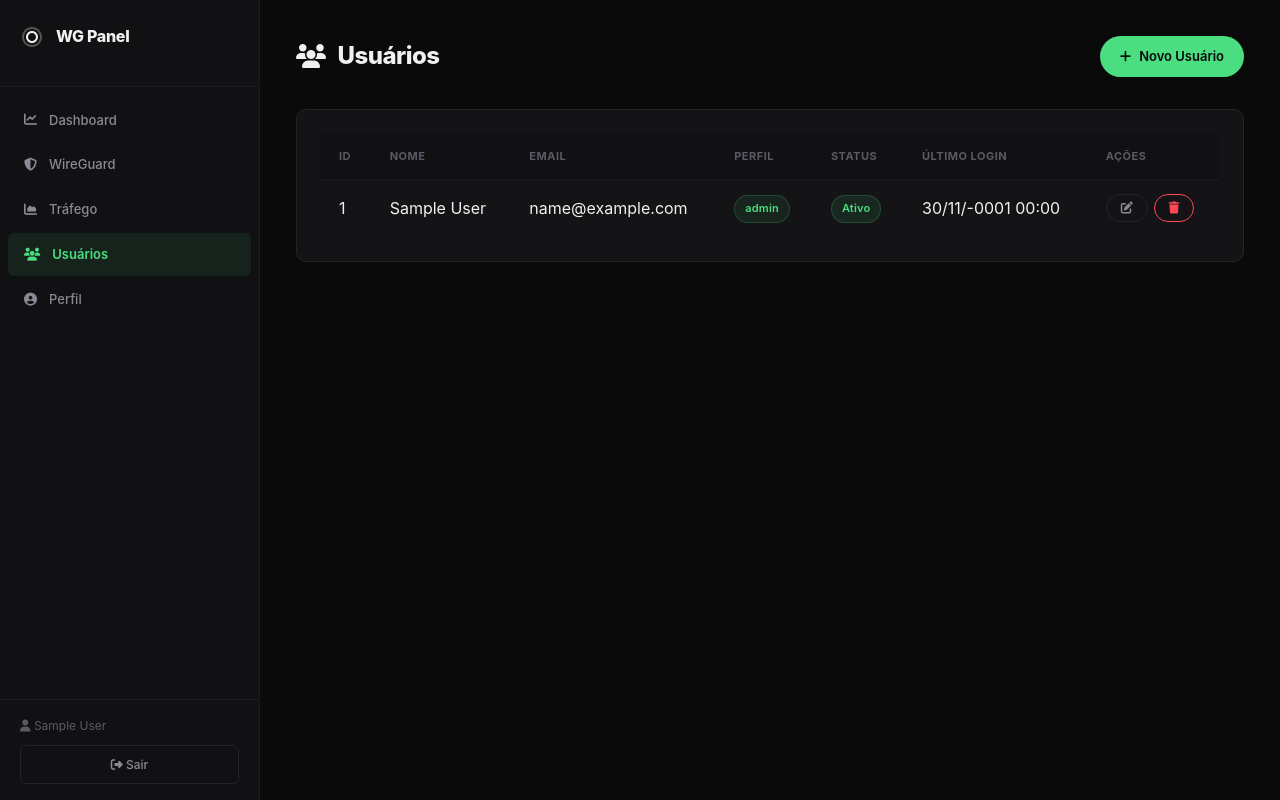
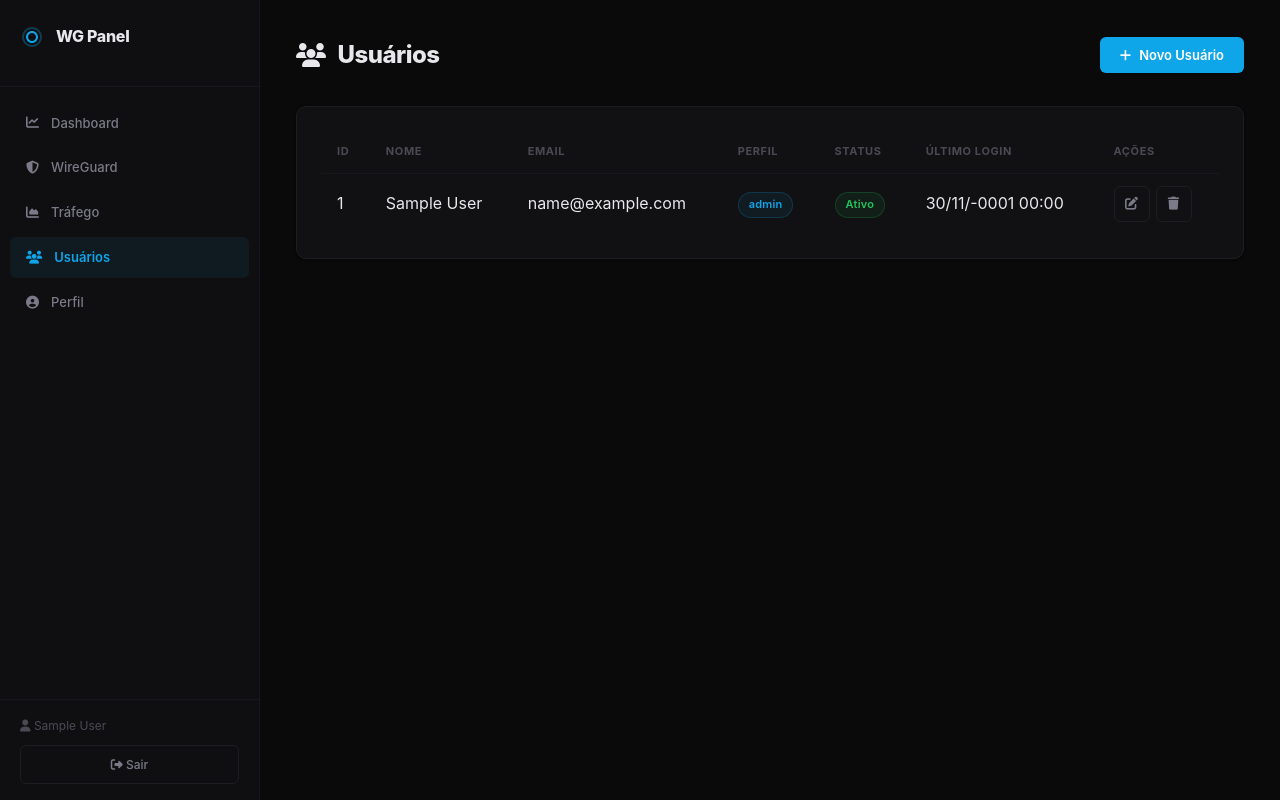
Before and after one commit to delanora/wgpanel, a PHP site: page /users?error=self_delete in a window 1280 px wide. Run offline with PHP 8.4, Linux system fonts and the light colour scheme; the visitor is signed in with stand-in values (Sample User, id 1); some libraries are stand-ins or nearby versions.

Commit message:
style: refinamento visual completo com accent azul petróleo
- Accent alterado de #4ade80 para #0ea5e9 (azul petróleo)
- Variante secundária #38bdf8 para hover e estados de foco
- Cores de status separadas do accent:
  - Verde #22c55e para sucesso/ativo/conectado
  - Vermelho #ef4444 para erro/parado
- Botões de ação padronizados: todos btn-ghost com 36px
- Cards com fundo #111113 e sombra sutil
- Sidebar: item ativo com accent-bg sutil + texto accent
- Tabelas: cabeçalhos uppercase, hover sutil, badges com cores de status
- Gráficos com cores do tema azul
- Tipografia refinada: títulos 800 weight, labels 11px uppercase

🤖 Generated with Codebuff
Co-Authored-By: Codebuff <noreply@codebuff.com>

```diff
--- a/src/assets/css/style.css
+++ b/src/assets/css/style.css
@@ -1,65 +1,62 @@
 /* ============================================
-   WG Panel - Dark Theme
+   WG Panel - Dark Theme Refined
    ============================================ */
 
-/* Reset e Variáveis */
 :root {
     --bg-primary: #0a0a0b;
-    --bg-secondary: #111113;
-    --bg-card: #141416;
-    --bg-elevated: #1a1a1e;
-    --bg-hover: #1e1e22;
-    --border: #232328;
-    --border-subtle: #1c1c20;
+    --bg-secondary: #0f0f11;
+    --bg-card: #111113;
+    --bg-elevated: #161618;
+    --bg-hover: #1a1a1e;
+    --border: #1e1e22;
+    --border-subtle: #18181c;
 
-    --text-primary: #f0f0f2;
-    --text-secondary: #8a8a95;
-    --text-muted: #5a5a65;
+    --text-primary: #e8e8ec;
+    --text-secondary: #7a7a88;
+    --text-muted: #4a4a55;
 
-    --accent: #4ade80;
-    --accent-dim: #22c55e;
-    --accent-bg: rgba(74, 222, 128, 0.08);
-    --accent-border: rgba(74, 222, 128, 0.2);
+    --accent: #0ea5e9;
+    --accent-hover: #38bdf8;
+    --accent-bg: rgba(14, 165, 233, 0.07);
+    --accent-border: rgba(14, 165, 233, 0.2);
 
-    --success: #4ade80;
-    --danger: #ff4757;
-    --warning: #ffb340;
-    --info: #6ec6ff;
+    --success: #22c55e;
+    --success-bg: rgba(34, 197, 94, 0.08);
+    --success-border: rgba(34, 197, 94, 0.2);
+    --danger: #ef4444;
+    --danger-bg: rgba(239, 68, 68, 0.08);
+    --danger-border: rgba(239, 68, 68, 0.2);
+    --warning: #f59e0b;
+    --warning-bg: rgba(245, 158, 11, 0.08);
+    --warning-border: rgba(245, 158, 11, 0.2);
+    --info: #64748b;
 
     --sidebar-width: 260px;
     --radius: 10px;
     --radius-sm: 6px;
     --radius-pill: 50px;
-    --shadow: 0 1px 3px rgba(0,0,0,0.4);
-    --shadow-lg: 0 8px 24px rgba(0,0,0,0.5);
+    --shadow: 0 1px 3px rgba(0,0,0,0.3), 0 1px 2px rgba(0,0,0,0.2);
+    --shadow-lg: 0 8px 24px rgba(0,0,0,0.4);
 
     --font-sans: 'Inter', -apple-system, BlinkMacSystemFont, 'Segoe UI', Roboto, sans-serif;
     --font-mono: 'JetBrains Mono', 'Fira Code', 'Consolas', monospace;
 }
 
-* {
-    margin: 0;
-    padding: 0;
-    box-sizing: border-box;
-}
+* { margin: 0; padding: 0; box-sizing: border-box; }
 
 body {
     font-family: var(--font-sans);
-    background-color: var(--bg-primary);
+    background: var(--bg-primary);
     color: var(--text-primary);
     line-height: 1.6;
     -webkit-font-smoothing: antialiased;
 }
 
-a {
-    color: var(--accent);
-    text-decoration: none;
-    transition: color 0.2s;
-}
-a:hover { color: #6ee7a0; }
+a { color: var(--accent); text-decoration: none; transition: color 0.15s; }
+a:hover { color: var(--accent-hover); }
 
 /* ============================================
-   Login Page
+   Login
    ============================================ */
 .login-page {
     display: flex;
@@ -69,56 +66,42 @@ a:hover { color: #6ee7a0; }
     background: var(--bg-primary);
 }
 
-.login-container {
-    width: 100%;
-    max-width: 420px;
-    padding: 20px;
-}
+.login-container { width: 100%; max-width: 400px; padding: 20px; }
 
 .login-card {
     background: var(--bg-card);
     border: 1px solid var(--border);
     border-radius: var(--radius);
     padding: 48px 40px;
+    box-shadow: var(--shadow-lg);
 }
 
-.login-header {
-    text-align: center;
-    margin-bottom: 36px;
-}
+.login-header { text-align: center; margin-bottom: 36px; }
 
-.login-header i {
-    font-size: 44px;
+.login-header svg {
+    display: block;
+    margin: 0 auto 20px;
     color: var(--accent);
-    margin-bottom: 16px;
-    display: block;
 }
 
 .login-header h1 {
-    font-size: 22px;
+    font-size: 24px;
     font-weight: 800;
-    color: var(--text-primary);
+    letter-spacing: -0.5px;
     margin-bottom: 6px;
-    letter-spacing: -0.3px;
 }
 
-.login-header p {
-    color: var(--text-secondary);
-    font-size: 14px;
-}
+.login-header p { color: var(--text-secondary); font-size: 14px; }
 
 /* ============================================
    Sidebar
    ============================================ */
 .sidebar {
     position: fixed;
-    left: 0;
-    top: 0;
-    bottom: 0;
+    left: 0; top: 0; bottom: 0;
     width: var(--sidebar-width);
     background: var(--bg-secondary);
     border-right: 1px solid var(--border-subtle);
-    color: var(--text-primary);
     display: flex;
     flex-direction: column;
     z-index: 100;
@@ -138,28 +121,29 @@ a:hover { color: #6ee7a0; }
     letter-spacing: -0.3px;
 }
 
-.sidebar-header i {
-    color: var(--accent);
-}
+.sidebar-header svg { color: var(--accent); }
 
 .nav-menu {
     list-style: none;
-    padding: 12px 8px;
+    padding: 16px 10px;
     flex: 1;
     overflow-y: auto;
+}
+
+.nav-menu li {
+    margin-bottom: 4px;
 }
 
 .nav-menu li a {
     display: flex;
     align-items: center;
     gap: 12px;
-    padding: 11px 16px;
+    padding: 10px 16px;
     color: var(--text-secondary);
-    transition: all 0.15s;
     font-size: 13px;
     font-weight: 500;
     border-radius: var(--radius-sm);
-    margin-bottom: 2px;
+    transition: all 0.15s;
 }
 
 .nav-menu li a:hover {
@@ -243,24 +227,26 @@ main.full-page {
     border: 1px solid var(--border);
     border-radius: var(--radius);
     margin-bottom: 20px;
+    box-shadow: var(--shadow);
 }
 
 .card-header {
-    padding: 18px 24px;
+    padding: 16px 24px;
     border-bottom: 1px solid var(--border-subtle);
 }
 
 .card-header h2 {
-    font-size: 15px;
+    font-size: 14px;
     font-weight: 700;
     display: flex;
     align-items: center;
     gap: 8px;
+    text-transform: uppercase;
+    letter-spacing: 0.3px;
+    color: var(--text-secondary);
 }
 
-.card-body {
-    padding: 24px;
-}
+.card-body { padding: 24px; }
 
 /* ============================================
    Stats Grid
@@ -331,43 +317,35 @@ main.full-page {
 
 .table th,
 .table td {
-    padding: 14px 18px;
+    padding: 12px 16px;
     text-align: left;
     border-bottom: 1px solid var(--border-subtle);
+    vertical-align: middle;
 }
 
 .table th {
-    background: var(--bg-secondary);
+    background: transparent;
     font-weight: 700;
     font-size: 11px;
     text-transform: uppercase;
-    letter-spacing: 0.5px;
+    letter-spacing: 0.6px;
     color: var(--text-muted);
 }
 
-.table tbody tr {
-    transition: background 0.15s;
-}
-
-.table tbody tr:hover {
-    background: var(--bg-hover);
-}
-
-.table tbody tr:last-child td {
-    border-bottom: none;
-}
+.table tbody tr { transition: background 0.15s; }
+.table tbody tr:hover { background: var(--bg-hover); }
+.table tbody tr:last-child td { border-bottom: none; }
 
 .actions {
     display: flex;
     gap: 6px;
+    align-items: center;
 }
 
 /* ============================================
    Forms
    ============================================ */
-.form-group {
-    margin-bottom: 20px;
-}
+.form-group { margin-bottom: 20px; }
 
 .form-group label {
     display: block;
@@ -434,10 +411,11 @@ main.full-page {
 .btn {
     display: inline-flex;
     align-items: center;
+    justify-content: center;
     gap: 8px;
     padding: 10px 20px;
     border: none;
-    border-radius: var(--radius-pill);
+    border-radius: var(--radius-sm);
     font-size: 13px;
     font-weight: 600;
     font-family: var(--font-sans);
@@ -445,17 +423,18 @@ main.full-page {
     transition: all 0.15s;
     text-decoration: none;
     white-space: nowrap;
+    height: 36px;
+    line-height: 1;
 }
 
 .btn-primary {
     background: var(--accent);
-    color: #0a0a0b;
+    color: #fff;
 }
 
 .btn-primary:hover {
-    background: #6ee7a0;
-    color: #0a0a0b;
-    box-shadow: 0 0 16px rgba(74, 222, 128, 0.15);
+    background: var(--accent-hover);
+    color: #fff;
 }
 
 .btn-secondary {
@@ -465,36 +444,50 @@ main.full-page {
 }
 
 .btn-secondary:hover {
-    border-color: var(--text-secondary);
+    border-color: var(--text-muted);
     color: var(--text-primary);
-    background: var(--bg-hover);
 }
 
 .btn-danger {
     background: transparent;
-    border: 1px solid var(--danger);
+    border: 1px solid var(--danger-border);
     color: var(--danger);
 }
 
 .btn-danger:hover {
-    background: rgba(255, 71, 87, 0.1);
-    color: #ff6b7a;
+    background: var(--danger-bg);
+}
+
+.btn-ghost {
+    background: transparent;
+    border: 1px solid var(--border);
+    color: var(--text-secondary);
+    padding: 0;
+    width: 36px;
+    height: 36px;
+}
+
+.btn-ghost:hover {
+    border-color: var(--accent-border);
+    color: var(--accent);
+    background: var(--accent-bg);
+}
+
+.btn-ghost.btn-danger:hover {
+    border-color: var(--danger-border);
+    color: var(--danger);
+    background: var(--danger-bg);
 }
 
 .btn-sm {
-    padding: 7px 14px;
-    font-size: 12px;
+    padding: 0;
+    width: 36px;
+    height: 36px;
+    font-size: 13px;
 }
 
-.btn-block {
-    width: 100%;
-    justify-content: center;
-}
-
-.btn:disabled {
-    opacity: 0.5;
-    cursor: not-allowed;
-}
+.btn-block { width: 100%; }
+.btn:disabled { opacity: 0.4; cursor: not-allowed; }
 
 /* ============================================
    Alerts
@@ -535,35 +528,36 @@ main.full-page {
     display: inline-flex;
     align-items: center;
     gap: 4px;
-    padding: 4px 10px;
+    padding: 3px 10px;
     border-radius: var(--radius-pill);
     font-size: 11px;
     font-weight: 600;
     letter-spacing: 0.2px;
+    white-space: nowrap;
 }
 
 .badge-success {
-    background: rgba(74, 222, 128, 0.1);
-    color: var(--accent);
-    border: 1px solid var(--accent-border);
+    background: var(--success-bg);
+    color: var(--success);
+    border: 1px solid var(--success-border);
 }
 
 .badge-danger {
-    background: rgba(255, 71, 87, 0.1);
-    color: #ff6b7a;
-    border: 1px solid rgba(255, 71, 87, 0.2);
+    background: var(--danger-bg);
+    color: #f87171;
+    border: 1px solid var(--danger-border);
 }
 
 .badge-warning {
-    background: rgba(255, 179, 64, 0.1);
+    background: var(--warning-bg);
     color: var(--warning);
-    border: 1px solid rgba(255, 179, 64, 0.2);
+    border: 1px solid var(--warning-border);
 }
 
 .badge-info {
-    background: rgba(110, 198, 255, 0.1);
-    color: var(--info);
-    border: 1px solid rgba(110, 198, 255, 0.2);
+    background: rgba(100, 116, 139, 0.1);
+    color: #94a3b8;
+    border: 1px solid rgba(100, 116, 139, 0.2);
 }
 
 .badge-primary {
--- a/src/views/dashboard/index.php
+++ b/src/views/dashboard/index.php
@@ -141,7 +141,7 @@ chartData.forEach(function(row) {
     datasets[row.interface_name].labels.push(row.hour);
 });
 
-var colors = ['#4ade80', '#6ec6ff', '#ffb340', '#ff4757', '#a78bfa', '#f472b6'];
+var colors = ['#0ea5e9', '#38bdf8', '#64748b', '#94a3b8', '#a78bfa', '#f472b6'];
 var datasetsArray = [];
 var allLabels = [];
 Object.keys(datasets).forEach(function(name, idx) {
--- a/src/views/traffic/index.php
+++ b/src/views/traffic/index.php
@@ -121,8 +121,8 @@ var chart = new Chart(document.getElementById('trafficChart'), {
             {
                 label: 'Recebido (RX)',
                 data: rxData,
-                borderColor: '#4ade80',
-                backgroundColor: 'rgba(57, 255, 20, 0.1)',
+                borderColor: '#0ea5e9',
+                backgroundColor: 'rgba(14, 165, 233, 0.1)',
                 fill: true,
                 tension: 0.3,
                 borderWidth: 2,
--- a/src/views/users/index.php
+++ b/src/views/users/index.php
@@ -62,10 +62,10 @@
                     </td>
                     <td><?= $user['last_login'] ? date('d/m/Y H:i', strtotime($user['last_login'])) : 'Nunca' ?></td>
                     <td class="actions">
-                        <a href="/users/edit/<?= $user['id'] ?>" class="btn btn-sm btn-secondary" title="Editar">
+                        <a href="/users/edit/<?= $user['id'] ?>" class="btn btn-ghost" title="Editar">
                             <i class="fas fa-edit"></i>
                         </a>
-                        <a href="/users/delete/<?= $user['id'] ?>" class="btn btn-sm btn-danger" title="Excluir"
+                        <a href="/users/delete/<?= $user['id'] ?>" class="btn btn-ghost btn-danger" title="Excluir"
                            onclick="return confirm('Tem certeza que deseja excluir este usuário?')">
                             <i class="fas fa-trash"></i>
                         </a>
--- a/src/views/wireguard/peers/index.php
+++ b/src/views/wireguard/peers/index.php
@@ -126,13 +126,13 @@
                         </small>
                     </td>
                     <td class="actions">
-                        <a href="/wireguard/peers/config/<?= $peer['id'] ?>" class="btn btn-sm btn-primary" title="Ver Config">
+                        <a href="/wireguard/peers/config/<?= $peer['id'] ?>" class="btn btn-ghost" title="Ver Config">
                             <i class="fas fa-file-code"></i>
                         </a>
-                        <a href="/wireguard/peers/edit/<?= $peer['id'] ?>" class="btn btn-sm btn-secondary" title="Editar">
+                        <a href="/wireguard/peers/edit/<?= $peer['id'] ?>" class="btn btn-ghost" title="Editar">
                             <i class="fas fa-edit"></i>
                         </a>
-                        <a href="/wireguard/peers/delete/<?= $peer['id'] ?>" class="btn btn-sm btn-danger" title="Excluir"
+                        <a href="/wireguard/peers/delete/<?= $peer['id'] ?>" class="btn btn-ghost btn-danger" title="Excluir"
                            onclick="return confirm('Excluir peer <?= htmlspecialchars($peer['peer_name']) ?>?')">
                             <i class="fas fa-trash"></i>
                         </a>
```
Also changed, not shown: other parts of src/assets/css/style.css (+54 -108 lines), src/views/wireguard/index.php (+4 -4 lines).
